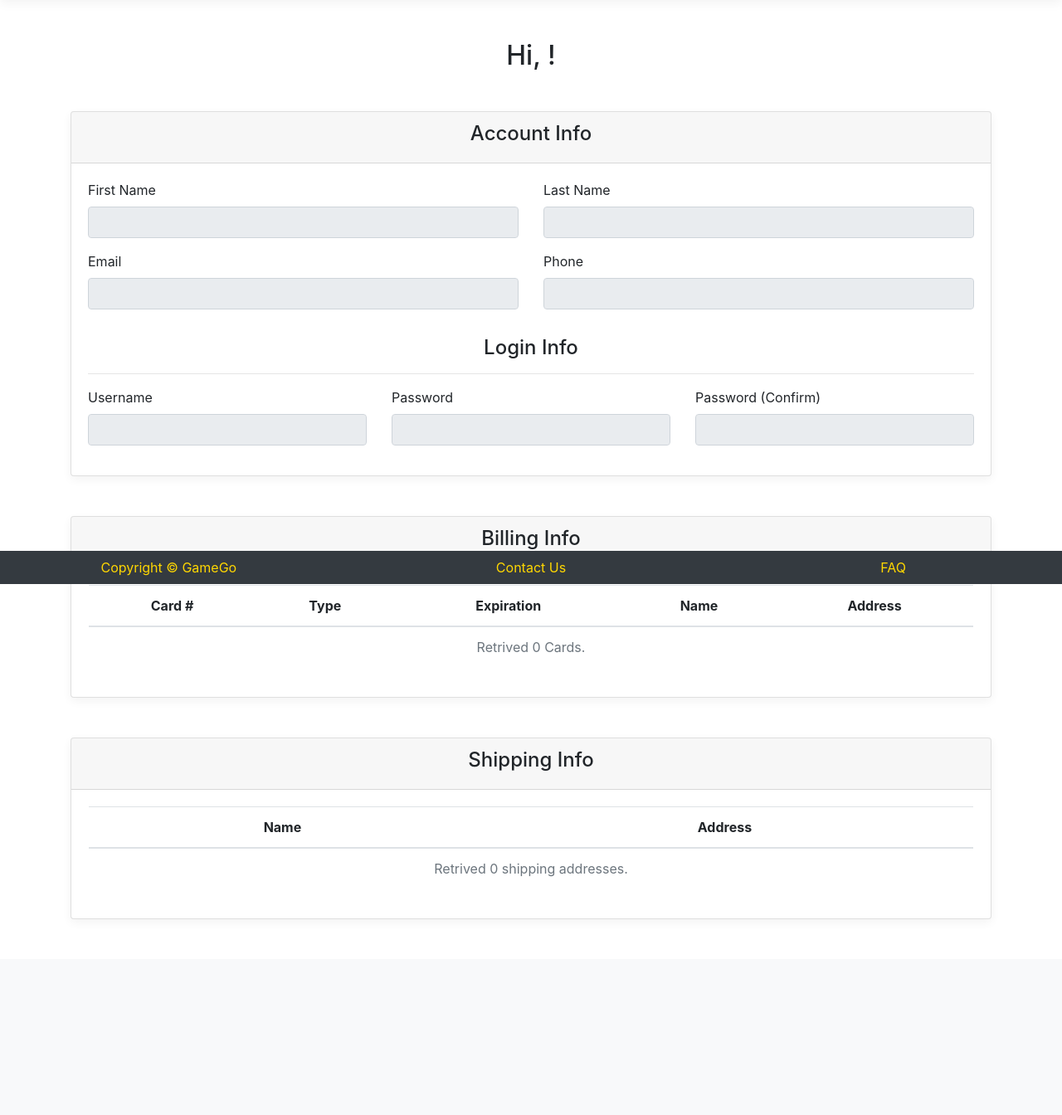
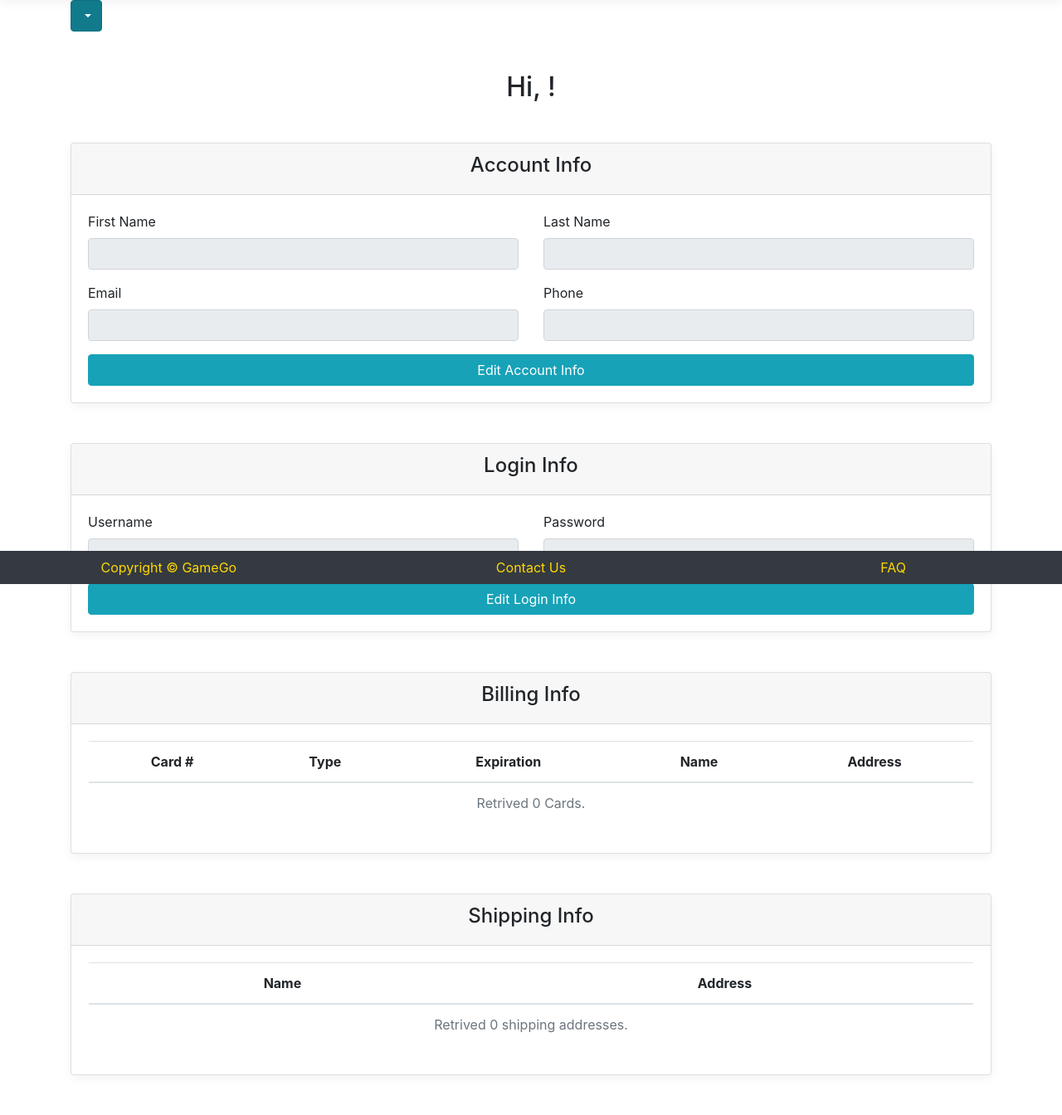
Before and after one commit to techdev5521/cgt356fall19project1, a PHP site: page /accountInfo.php in a window 1280 px wide. Shown: the part 96-1440 px from the top of the page at 83% size. Before the commit the page ends 1204 px from the top, so only its background shows below. Run offline with PHP 8.4, Linux system fonts and the light colour scheme; tables that the repository leaves empty or names only in its code hold one stand-in row (values such as "Sample post").

Commit message:
Partial button implementation

```diff
--- a/accountInfo.php
+++ b/accountInfo.php
@@ -33,6 +33,17 @@
 
 
 		<main class="container">
+
+			<div class="dropdown show">
+				<a class="btn btn-info dropdown-toggle" href="#" role="button" id="dropdownMenuLink" data-toggle="dropdown" aria-haspopup="true" aria-expanded="false">
+					<i class="fas fa-cog"></i>
+ 				</a>
+
+ 				<div class="dropdown-menu" aria-labelledby="dropdownMenuLink">
+					<a class="dropdown-item" href="#"><i class="fas fa-pencil-alt"></i>Edit</a>
+					<a class="dropdown-item" href="#"><i class="fas fa-trash-alt"></i>Delete</a>
+				</div>
+			</div>
 
 			<h2 class="text-center mt-5">Hi, <?php getSessionVariable("firstName") ?>!</h2>
 
@@ -73,32 +84,32 @@
 							</div>
 						</div>
 					</div>
+					<button class="btn btn-info btn-block">Edit Account Info</button>
+				</div>
+			</div>
 
-					<h4 class="text-center mt-3">Login Info</h4>
-					<hr>
+			<div class="card my-5 box-shadow">
+				<div class="card-header">
+					<h4 class="text-center">Login Info</h4>
+				</div>
 
+				<div class="card-body">
 					<div class="row">
-						<div class="col-md-4">
+						<div class="col-md-6">
 							<div class="form-group">
 								<label for="username">Username</label>
 								<input type="text" name="username" id="username" class="form-control" value="<?php getSessionVariable("username") ?>" required disabled>
 							</div>
 						</div>
 
-						<div class="col-md-4">
+						<div class="col-md-6">
 							<div class="form-group">
 								<label for="password">Password</label>
-								<input type="password" name="password" id="password" class="form-control" required disabled>
-							</div>
-						</div>
-
-						<div class="col-md-4">
-							<div class="form-group">
-								<label for="passwordConfirm">Password (Confirm)</label>
-								<input type="password" name="passwordConfirm" id="passwordConfirm" class="form-control" required  disabled>
+								<input type="password" name="password" id="password" class="form-control" value="Roll Tide" required disabled>
 							</div>
 						</div>
 					</div>
+					<button class="btn btn-info btn-block">Edit Login Info</button>
 				</div>
 			</div>
 
```
